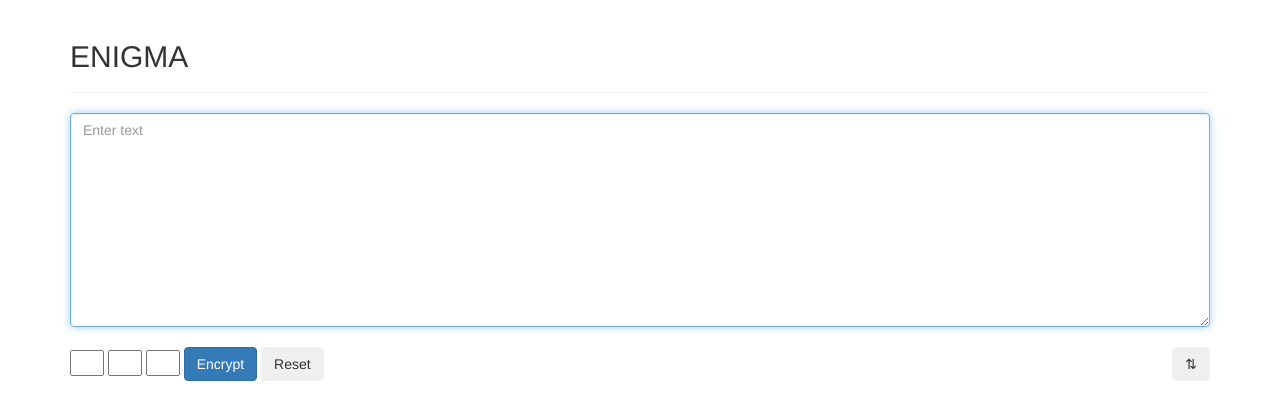
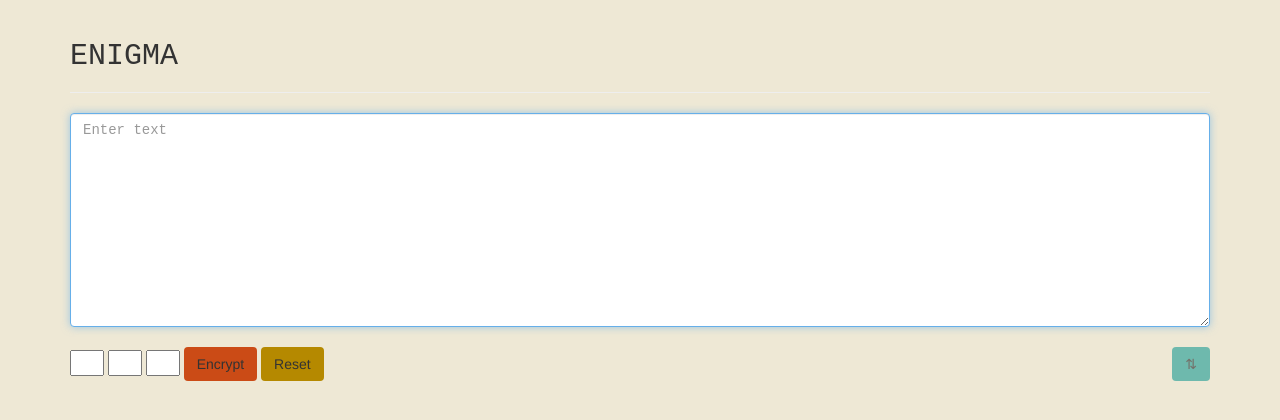
Before and after one commit to atmaybury/enigmaweb, a Flask app: template templates/index.html in a window 1280 px wide. Shown: the top 420 px of the page. Run offline with Flask 2, Linux system fonts and the light colour scheme; the template is opened without the code that fills it: most values are stand-ins (such as "Sample title", 1, 10 or a date in 2020); some libraries are stand-ins or nearby versions.

Commit message:
made styles.cssto overwrite bootstrap values

```diff
--- a/static/scripts.js
+++ b/static/scripts.js
@@ -1,10 +1,15 @@
 $(document).ready(function(){
 
-    // show ciphertext box when form is submitted
+    // hide ciphertext area on load
     $("#ciphertext").hide();
 
+    // disable swap until after submit
+    $("#swap").prop("disabled", true);
+
+    // show ciphertext area on submit, enable swap button
     $("#submit").click(function(){
         $("#ciphertext").slideDown();
+        $("#swap").prop("disabled", false);
     });
 
     // alert and prevent submit if any empty fields
@@ -41,13 +46,17 @@ $(document).ready(function(){
 
     });
 
+    // reset form, disabe swap button
     $('form').on('reset', function(){
         $("#ciphertext").slideUp();
+        $("#swap").prop("disabled", true);
     });
 
+    // swap ctext and ptext vals, disable swap
     $("#swap").on('click', function(){
         var ciphertext = $("#ciphertext").val();
         $("#plaintext").val(ciphertext);
         $("#ciphertext").slideUp();
+        $("#swap").prop("disabled", true);
     });
 });
--- /dev/null
+++ b/static/styles.css
@@ -0,0 +1,22 @@
+body{
+    background-color: #eee8d5;
+}
+textarea{
+    background-color: #fdf6e3;
+    font-family: Courier New, Monospace;
+}
+#swap{
+    background-color: #2aa198;
+    color: "#fffff";
+}
+#submit{
+    background-color: #cb4b16;
+}
+#reset{
+    background-color: #b58900;
+    color: "#ffffff";
+}
+h2{
+    color: "#073642";
+    font-family: Courier New, Monospace;
+}
--- a/templates/index.html
+++ b/templates/index.html
@@ -10,7 +10,9 @@
 
         <link rel="stylesheet" href="https://maxcdn.bootstrapcdn.com/bootstrap/3.3.7/css/bootstrap.min.css" integrity="sha384-BVYiiSIFeK1dGmJRAkycuHAHRg32OmUcww7on3RYdg4Va+PmSTsz/K68vbdEjh4u" crossorigin="anonymous">
 
-        <link rel="shortcut icon" href="{{ url_for('static', filename='favicon.ico') }}"/>
+        <link rel="stylesheet" href="{{ url_for('static', filename='styles.css') }}">
+
+        <link rel="shortcut icon" href="{{ url_for('static', filename='favicon.ico') }}">
 
         {{ JSGlue.include() }}
 
@@ -35,9 +37,9 @@
                             <input id="r0" name="r0" maxlength="1" size="1">
                             <input id="r1" name="r1" maxlength="1" size="1">
                             <input id="r2" name="r2" maxlength="1" size="1">
-                            <input class="btn btn-primary" id="submit" type="submit" value="Encrypt">
-                            <input class="btn btn-secondary" id="reset" type="reset">
-                            <button id="swap" class="btn btn-light pull-right" type="button">⇅</button>
+                            <input class="btn" id="submit" type="submit" value="Encrypt">
+                            <input class="btn" id="reset" type="reset">
+                            <button id="swap" class="btn pull-right" type="button">⇅</button>
                         </form><br>
 
                         <textarea id="ciphertext" class="form-control" rows="10" placeholder="Ciphertext">{{ ciphertext }}</textarea>
```
